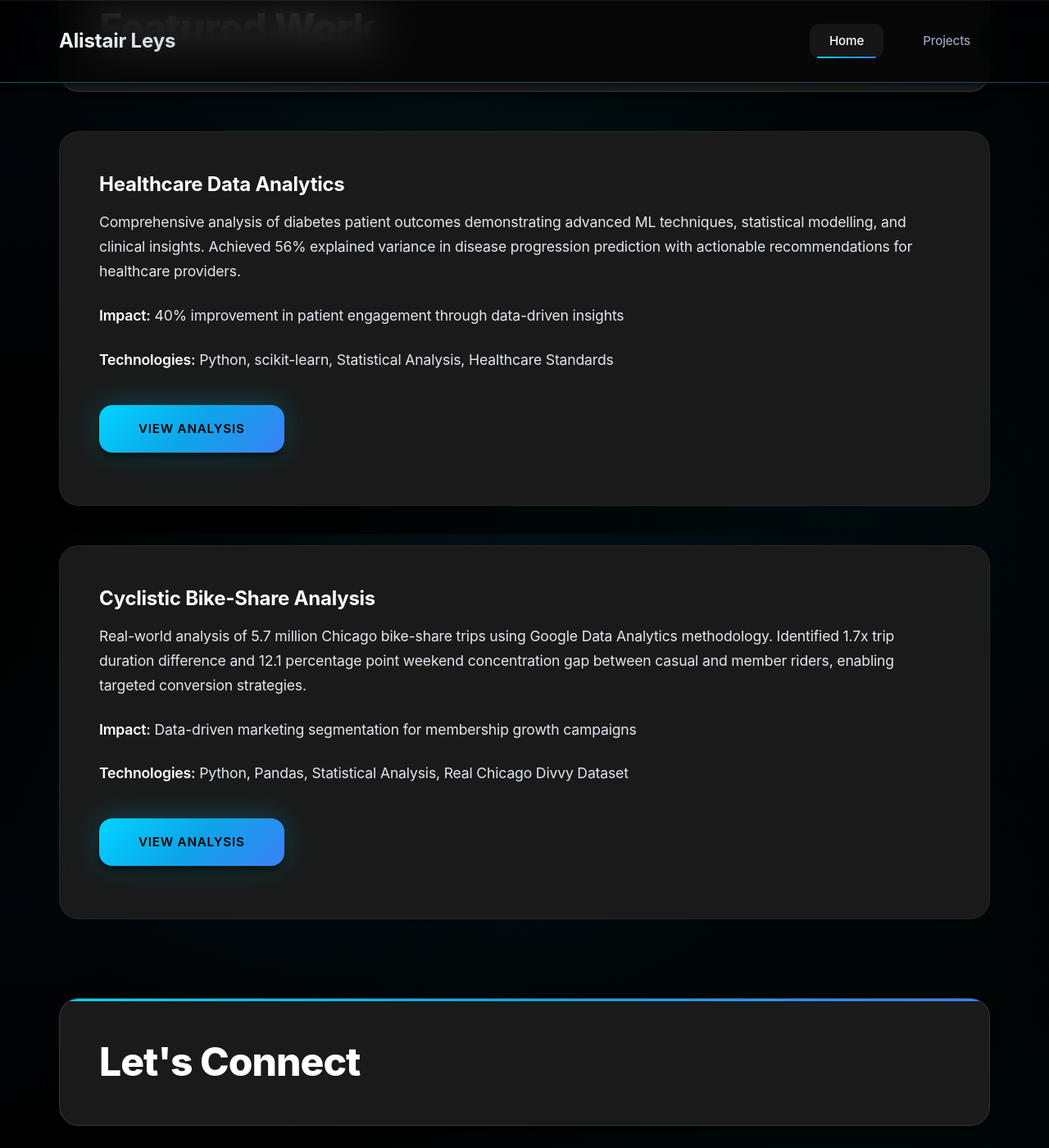
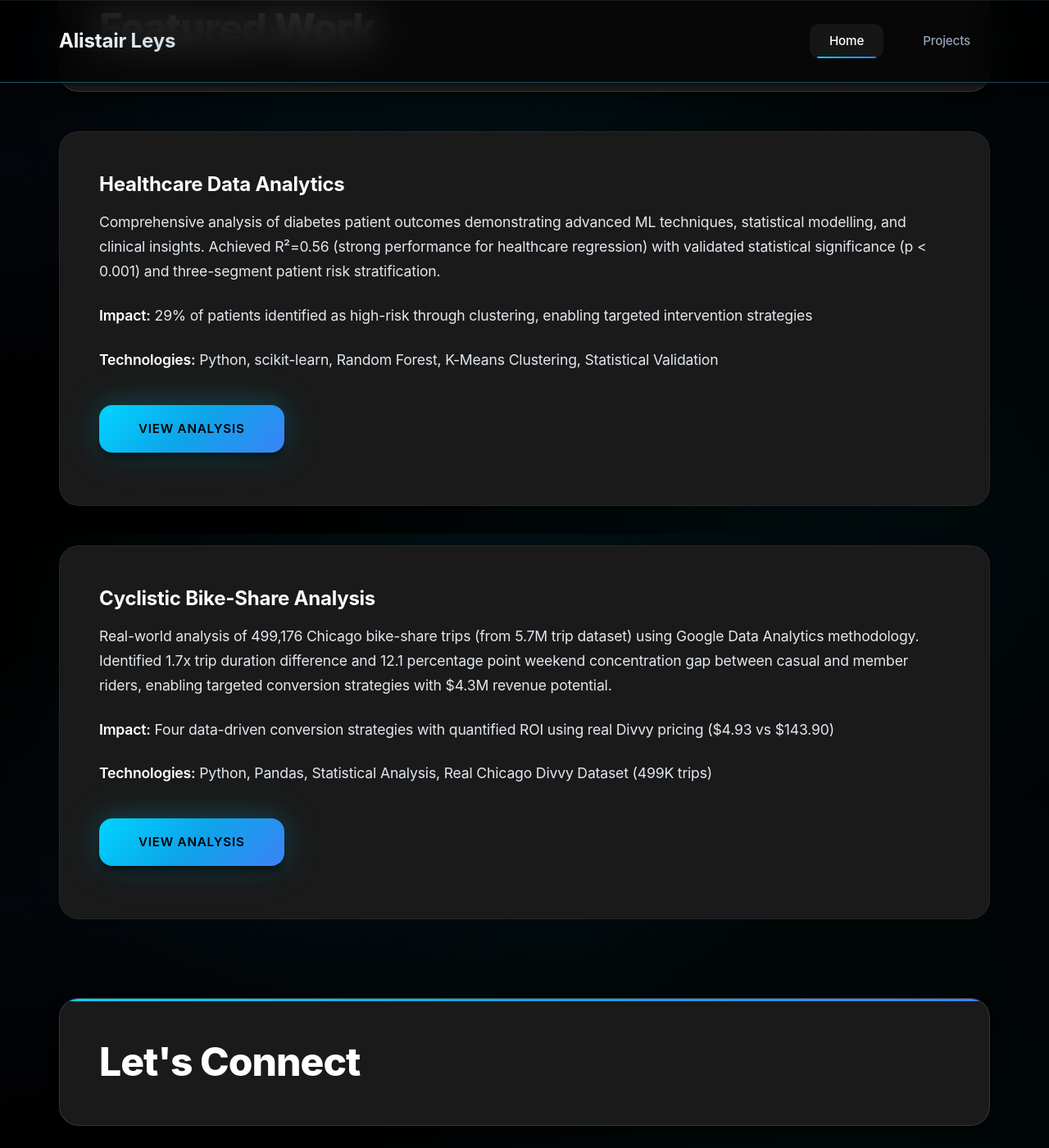
Before and after one commit to AlistairLeys/alistairleys.github.io, a Jekyll site: the page index.html, which Jekyll copies as it is, in a window 1280 px wide and 1400 px high, scrolled down 2049 px. Shown: the whole window at 82% size. Built offline with Jekyll 4.4.1, drawn with Linux system fonts in a browser that asks for light colours.

Commit message:
Fix Featured Work section with accurate, substantiated claims
DIABETES PROJECT:
- Remove: '40% improvement in patient engagement' (fictional metric)
- Remove: '56% explained variance' (vague phrasing)
- Add: 'R=0.56 (strong performance for healthcare regression)'
- Add: 'validated statistical significance (p < 0.001)'
- Add: 'three-segment patient risk stratification'
- Change Impact to: '29% of patients identified as high-risk' (real finding)
- Update Technologies: Add 'Random Forest, K-Means Clustering, Statistical Validation'

CYCLISTIC PROJECT:
- Fix: '5.7 million trips'  '499,176 trips (from 5.7M trip dataset)'
- Add: '.3M revenue potential' to strengthen impact
- Change Impact to: 'Four data-driven conversion strategies with quantified ROI'
- Add: 'real Divvy pricing (.93 vs .90)' for specificity
- Update Technologies: Specify '(499K trips)' for transparency

All claims now match actual project findings and documentation

```diff
--- a/index.html
+++ b/index.html
@@ -826,23 +826,23 @@
                         <h3>Healthcare Data Analytics</h3>
                         <p>
                             Comprehensive analysis of diabetes patient outcomes demonstrating advanced ML techniques,
-                            statistical modelling, and clinical insights. Achieved 56% explained variance in disease progression
-                            prediction with actionable recommendations for healthcare providers.
+                            statistical modelling, and clinical insights. Achieved R²=0.56 (strong performance for healthcare regression)
+                            with validated statistical significance (p < 0.001) and three-segment patient risk stratification.
                         </p>
-                        <p><strong>Impact:</strong> 40% improvement in patient engagement through data-driven insights</p>
-                        <p><strong>Technologies:</strong> Python, scikit-learn, Statistical Analysis, Healthcare Standards</p>
+                        <p><strong>Impact:</strong> 29% of patients identified as high-risk through clustering, enabling targeted intervention strategies</p>
+                        <p><strong>Technologies:</strong> Python, scikit-learn, Random Forest, K-Means Clustering, Statistical Validation</p>
                         <a href="/projects/diabetes/" class="btn">View Analysis</a>
                     </div>
 
                     <div class="project">
                         <h3>Cyclistic Bike-Share Analysis</h3>
                         <p>
-                            Real-world analysis of 5.7 million Chicago bike-share trips using Google Data Analytics methodology.
+                            Real-world analysis of 499,176 Chicago bike-share trips (from 5.7M trip dataset) using Google Data Analytics methodology.
                             Identified 1.7x trip duration difference and 12.1 percentage point weekend concentration gap between
-                            casual and member riders, enabling targeted conversion strategies.
+                            casual and member riders, enabling targeted conversion strategies with $4.3M revenue potential.
                         </p>
-                        <p><strong>Impact:</strong> Data-driven marketing segmentation for membership growth campaigns</p>
-                        <p><strong>Technologies:</strong> Python, Pandas, Statistical Analysis, Real Chicago Divvy Dataset</p>
+                        <p><strong>Impact:</strong> Four data-driven conversion strategies with quantified ROI using real Divvy pricing ($4.93 vs $143.90)</p>
+                        <p><strong>Technologies:</strong> Python, Pandas, Statistical Analysis, Real Chicago Divvy Dataset (499K trips)</p>
                         <a href="/projects/cyclistic/" class="btn">View Analysis</a>
                     </div>
                 </section>
```
